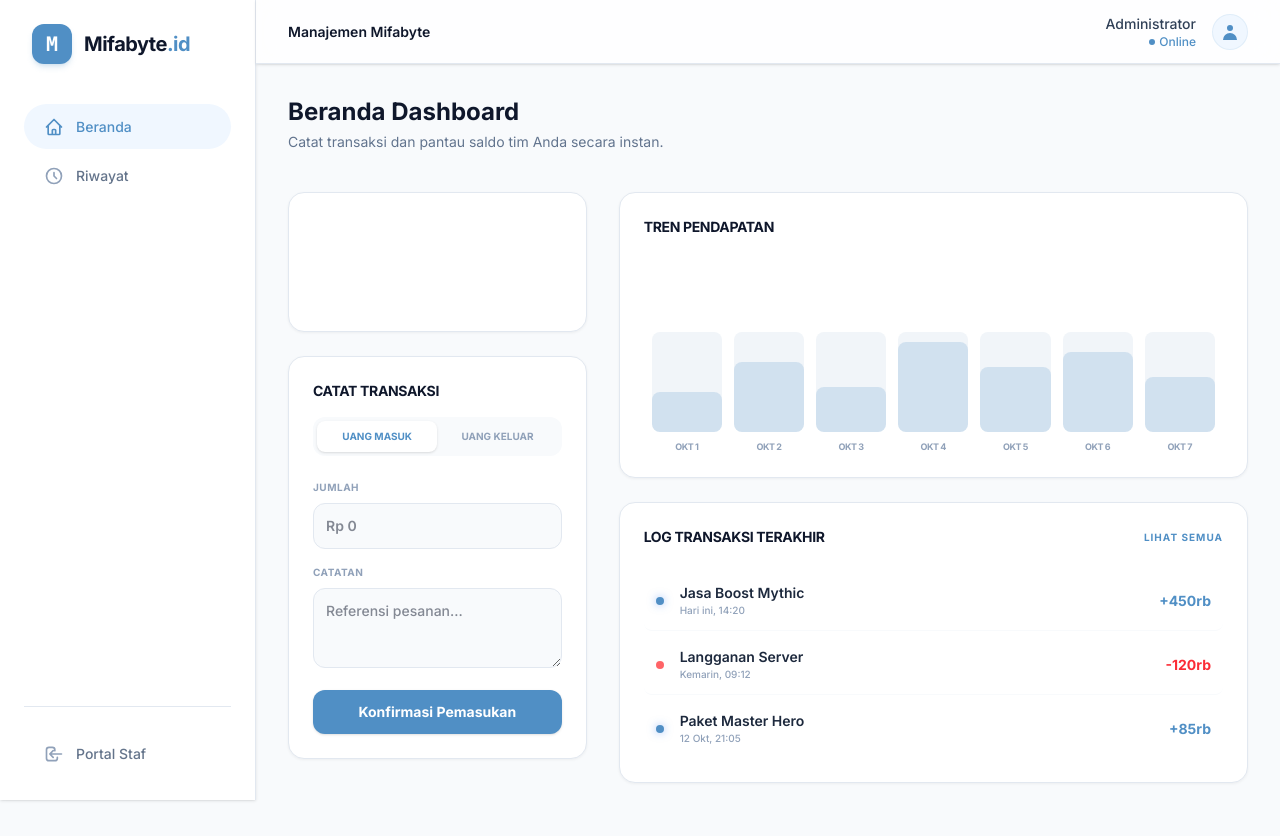
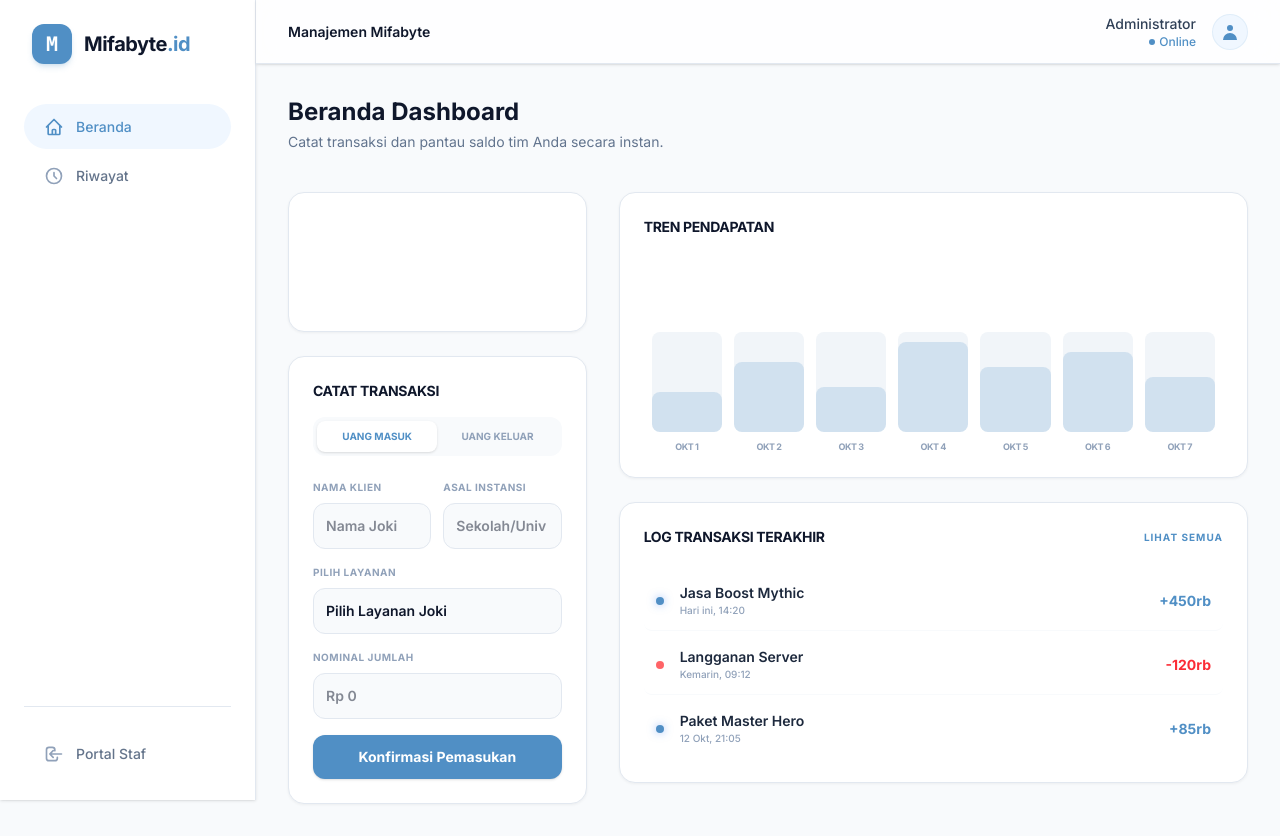
Before and after one commit to MakdumIbrohim/mifabye-finance, a Next.js app: page /dashboard in a window 1280 px wide. Before the commit the page ends 815 px from the top, so only its background shows below. Built offline with nearby package versions, Linux system fonts and the light colour scheme.

Commit message:
tambahkan input instansi, nama client

```diff
--- a/app/(dashboard)/dashboard/page.tsx
+++ b/app/(dashboard)/dashboard/page.tsx
@@ -5,6 +5,23 @@ import Link from "next/link";
 
 export default function DashboardPage() {
   const [transactionType, setTransactionType] = useState<"in" | "out">("in");
+  const [formData, setFormData] = useState({
+    namaKlien: "",
+    instansi: "",
+    layanan: "",
+    jumlah: "",
+    catatan: ""
+  });
+
+  const layananOptions = [
+    "Artikel Ilmiah",
+    "Penyusunan Makalah",
+    "Pembuatan PPT",
+    "Web Development (FE/BE)",
+    "Aplikasi Mobile",
+    "Lisensi Windows",
+    "Lainnya"
+  ];
 
   return (
     <div className="space-y-10">
@@ -46,21 +63,69 @@ export default function DashboardPage() {
             </div>
 
             <form className="space-y-4">
+              {transactionType === "in" ? (
+                <>
+                  <div className="grid grid-cols-2 gap-3">
                     <div>
-                <label className="text-[10px] font-bold text-slate-400 uppercase tracking-wider mb-2 block">Jumlah</label>
+                      <label className="text-[10px] font-bold text-slate-400 uppercase tracking-wider mb-2 block">Nama Klien</label>
+                      <input
+                        type="text"
+                        placeholder="Nama Joki"
+                        className="w-full bg-slate-50 border border-border-light rounded-xl p-3 text-slate-900 focus:outline-none focus:ring-2 focus:ring-primary/20 transition-all text-sm font-semibold"
+                        value={formData.namaKlien}
+                        onChange={(e) => setFormData({...formData, namaKlien: e.target.value})}
+                      />
+                    </div>
+                    <div>
+                      <label className="text-[10px] font-bold text-slate-400 uppercase tracking-wider mb-2 block">Asal Instansi</label>
+                      <input
+                        type="text"
+                        placeholder="Sekolah/Univ"
+                        className="w-full bg-slate-50 border border-border-light rounded-xl p-3 text-slate-900 focus:outline-none focus:ring-2 focus:ring-primary/20 transition-all text-sm font-semibold"
+                        value={formData.instansi}
+                        onChange={(e) => setFormData({...formData, instansi: e.target.value})}
+                      />
+                    </div>
+                  </div>
+                  <div>
+                    <label className="text-[10px] font-bold text-slate-400 uppercase tracking-wider mb-2 block">Pilih Layanan</label>
+                    <select
+                      className="w-full bg-slate-50 border border-border-light rounded-xl p-3 text-slate-900 focus:outline-none focus:ring-2 focus:ring-primary/20 transition-all text-sm font-semibold appearance-none cursor-pointer"
+                      value={formData.layanan}
+                      onChange={(e) => setFormData({...formData, layanan: e.target.value})}
+                    >
+                      <option value="" disabled>Pilih Layanan Joki</option>
+                      {layananOptions.map((opt) => (
+                        <option key={opt} value={opt}>{opt}</option>
+                      ))}
+                    </select>
+                  </div>
+                </>
+              ) : null}
+
+              <div>
+                <label className="text-[10px] font-bold text-slate-400 uppercase tracking-wider mb-2 block">Nominal Jumlah</label>
                 <input
                   type="text"
                   placeholder="Rp 0"
                   className="w-full bg-slate-50 border border-border-light rounded-xl p-3 text-slate-900 focus:outline-none focus:ring-2 focus:ring-primary/20 transition-all text-sm font-semibold"
+                  value={formData.jumlah}
+                  onChange={(e) => setFormData({...formData, jumlah: e.target.value})}
                 />
               </div>
+
+              {transactionType === "out" && (
                 <div>
                   <label className="text-[10px] font-bold text-slate-400 uppercase tracking-wider mb-2 block">Catatan</label>
                   <textarea
                     placeholder="Referensi pesanan..."
                     className="w-full bg-slate-50 border border-border-light rounded-xl p-3 text-slate-900 focus:outline-none focus:ring-2 focus:ring-primary/20 transition-all text-sm font-medium h-20"
+                    value={formData.catatan}
+                    onChange={(e) => setFormData({...formData, catatan: e.target.value})}
                   />
                 </div>
+              )}
+
               <button type="button" className={`w-full py-3 rounded-xl font-bold text-sm shadow-sm transition-all ${
                 transactionType === "in" ? "bg-primary text-white hover:opacity-90" : "bg-red-500 text-white hover:bg-red-600"
               }`}>
```
Lines whose indentation alone changed are shown as unchanged.
